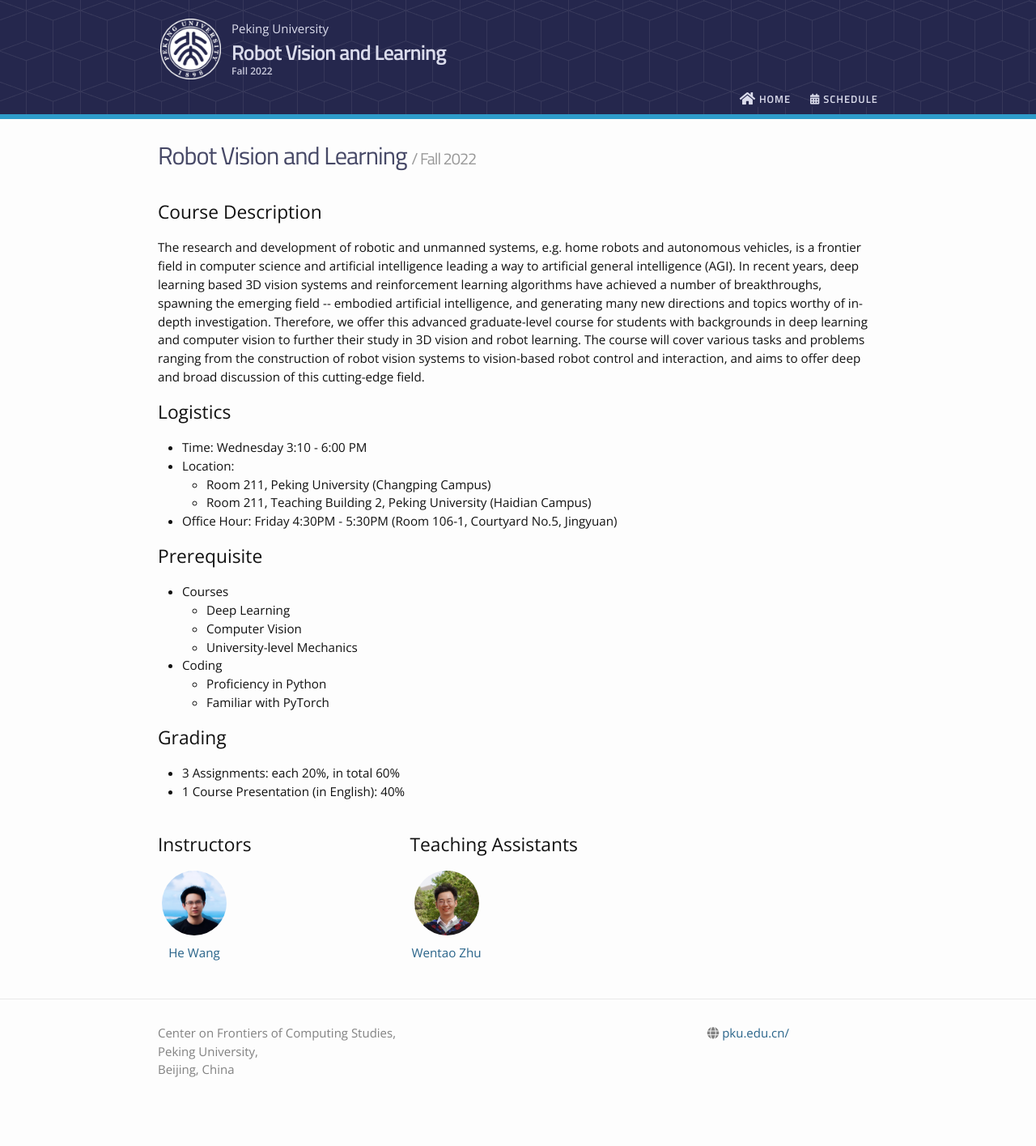
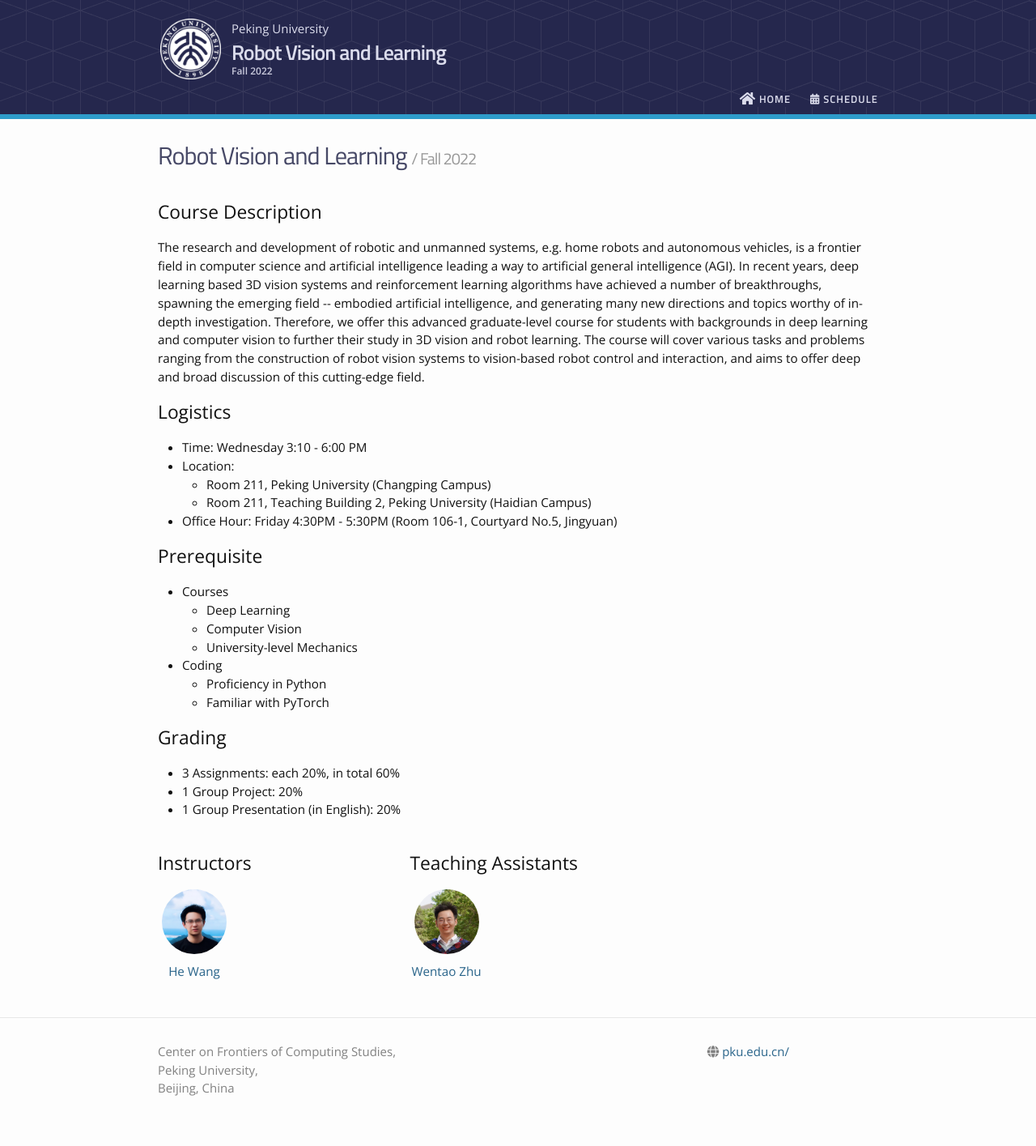
Before and after one commit to hughw19/RVAL, a Jekyll site: the page built from index.md, in a window 1280 px wide. Shown: the whole page at 81% size. Built offline with Jekyll 4.4.1, drawn with Linux system fonts in a browser that asks for light colours; nearby versions of some CDN libraries; our own code applies the rules of GitHub Pages for plain Markdown files; before the commit the page ends 1392 px from its top, so only the background shows below that.

Commit message:
Update index.md

```diff
--- a/index.md
+++ b/index.md
@@ -23,5 +23,6 @@
 
 ## Grading
 * 3 Assignments: each 20%, in total 60%
-* 1 Course Presentation (in English): 40%
+* 1 Group Project: 20%
+* 1 Group Presentation (in English): 20%
 <!--- Please see [Assignments](https://hughw19.github.io/IntrotoCV/assignments/) page for more information. --->
```
